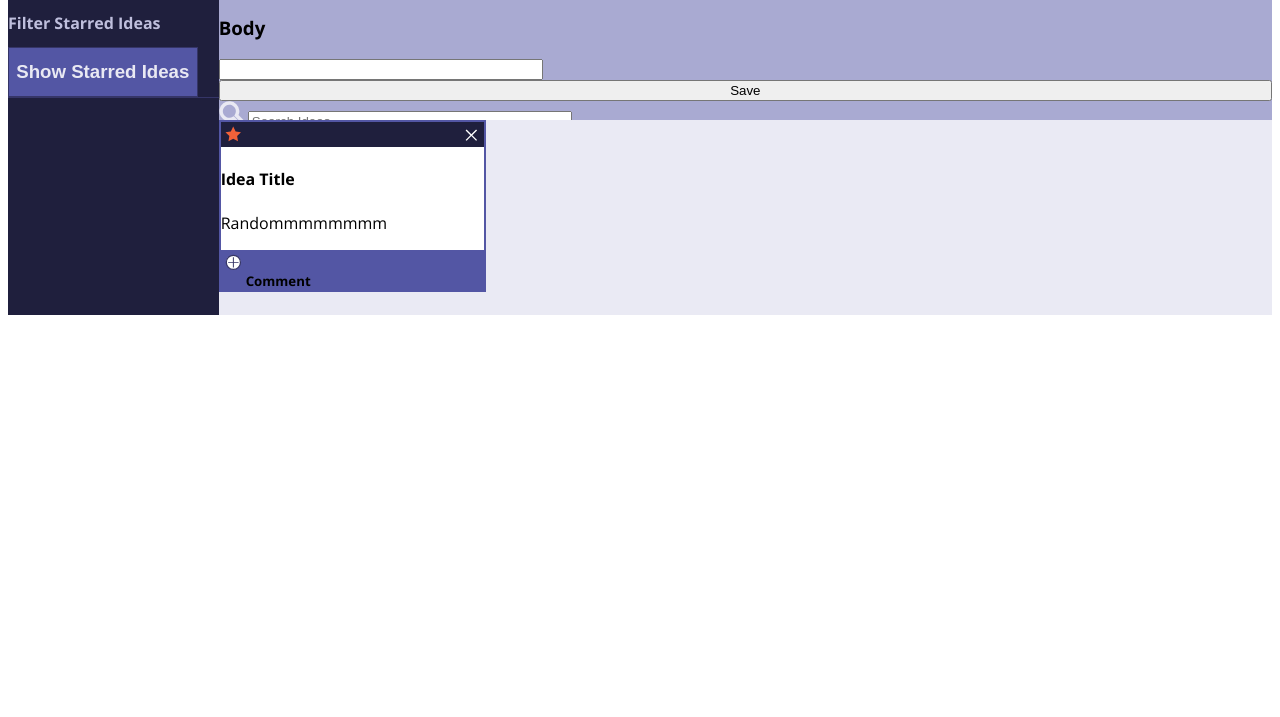
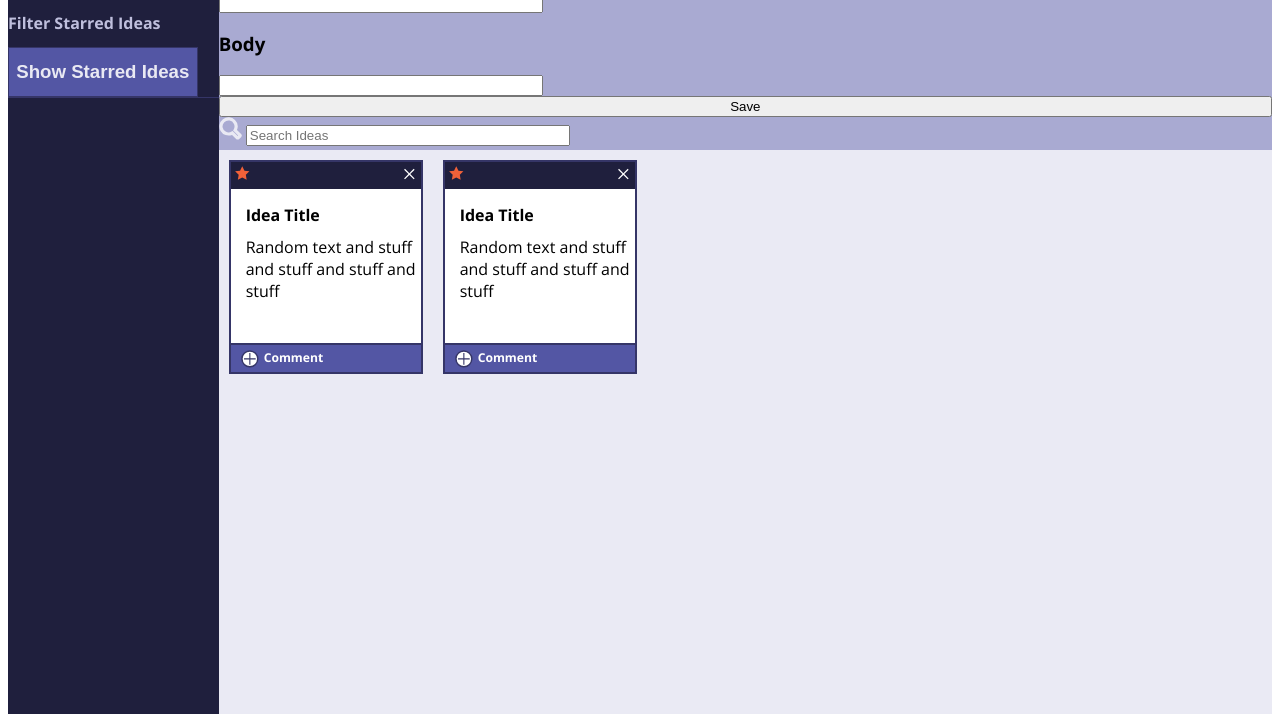
Before and after one commit to grimeyg/Idea-Box, a plain HTML site: page index.html in a window 1280 px wide. Shown: the part 83-800 px from the top of the page. Drawn offline with nearby package versions, Linux system fonts and the light colour scheme.

Commit message:
Add styling to cards

```diff
--- a/index.html
+++ b/index.html
@@ -33,12 +33,24 @@
           <img src="images/delete.svg" alt="Delete Icon">
         </header>
         <h4>Idea Title</h4>
-        <p>Randommmmmmmm</p>
-      <footer>
-        <img src="images/comment.svg" alt="Comment Icon">
+        <p>Random text and stuff and stuff and stuff and stuff</p>
+        <footer>
+        <img src="images/comment.svg" alt="Comment Icon" class="comment-icon">
         <h5>Comment</h5>
-      </footer>
-    </div>
+        </footer>
+      </div>
+      <div class="card">
+        <header>
+          <img src="images/star-active.svg" alt="Active Star">
+          <img src="images/delete.svg" alt="Delete Icon">
+        </header>
+        <h4>Idea Title</h4>
+        <p>Random text and stuff and stuff and stuff and stuff</p>
+        <footer>
+        <img src="images/comment.svg" alt="Comment Icon" class="comment-icon">
+        <h5>Comment</h5>
+        </footer>
+      </div>
     </section>
   </body>
 </html>
--- a/styles.css
+++ b/styles.css
@@ -6,8 +6,7 @@ body {
   grid-template-areas:
     "sidebar form"
     "sidebar cards";
-  grid-template-rows: 50% 50%;
-
+  grid-template-rows: 50% 125%;
   grid-template-columns: 1fr 5fr;
 }
 
@@ -20,6 +19,15 @@ h2 {
   color: #BFBFDD;
   font-size: 12pt;
   font-weight: 700;
+}
+
+h4 {
+  margin: 15px 0px 0px 15px;
+}
+
+h5 {
+  margin-bottom: 3px;
+  margin-top: 0px;
 }
 
 .sidebar {
@@ -47,8 +55,14 @@ h2 {
 }
 
 img {
-  height: 25px;
-  width: 25px;
+  height: 23px;
+  width: 23px;
+}
+
+.comment-icon {
+  height: 28px;
+  width: 28px;
+
 }
 
 form {
@@ -60,9 +74,9 @@ form {
 }
 
 .card-container{
-  /* display: flex;
-  flex-direction: column;
-  justify-content: center; */
+  display: flex;
+  flex-direction: row;
+  flex-wrap: wrap;
   grid-area: cards;
   background-color: #EAEAF4;
 }
@@ -72,14 +86,20 @@ input {
 }
 
 .card {
-  border: 2px solid #5356A4;
-  width: 25%;
+  border: 2px solid #353567;
+  /* width: 28%; */
+  width: 190px;
+  height: 210px;
   background-color: #FFFFFF;
+  margin: 10px;
+  display: flex;
+  flex-direction: column;
 }
 
 header {
   display: flex;
   justify-content: space-between;
+  height: 27px;
   background-color: #1F1F3D;
 }
 
@@ -87,5 +107,17 @@ footer {
   background-color: #5356A4;
   display: flex;
   justify-content: flex-start;
-  height: 40px;
+  align-items: center;
+  margin-top: auto;
+  border-top: 2px solid #353567;
+  height: 17px;
+  padding: 5px;
+  color: #FFFFFF;
+  font-weight: 300;
+  font-size: 11pt;
 }
+
+p {
+  margin-left: 15px;
+  margin-top: 10px;
+}
```
